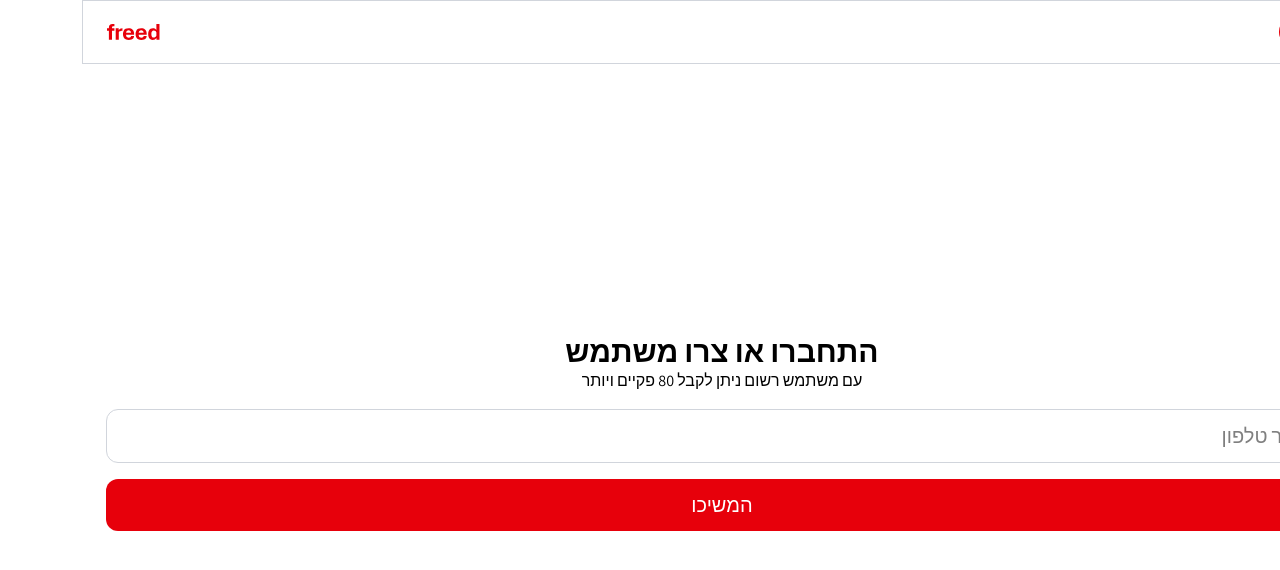
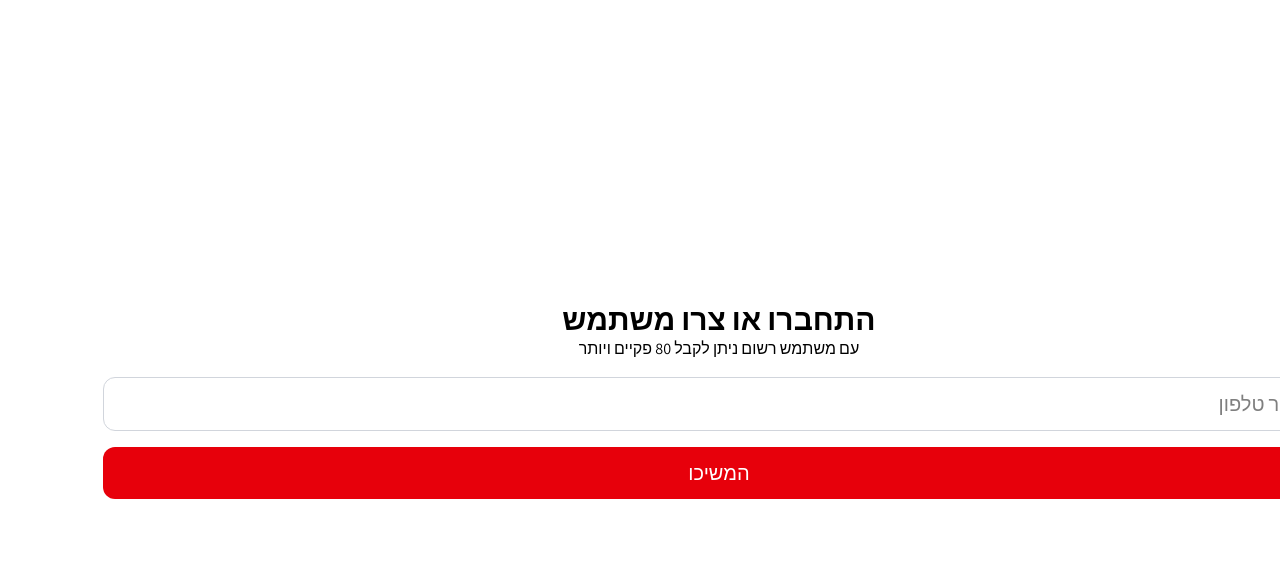
Before and after one commit to itayoshri/free-drink, a Next.js app in the folder app/: page /account in a window 1280 px wide. Shown: the top 570 px of the page. Built offline with nearby package versions, Linux system fonts and the light colour scheme.

Commit message:
REFACTOR: multiple layouts

```diff
--- /dev/null
+++ b/app/app/(no-layout)/layout.tsx
@@ -0,0 +1,24 @@
+"use client";
+import Navbar from "@/components/UI/Navbar";
+import "../globals.css";
+import { useAuth } from "@/context";
+import LoadingPage from "../Loading";
+
+export default function NoLayout({ children }: { children: React.ReactNode }) {
+  const { loading } = useAuth();
+
+  return (
+    <>
+      {loading ? (
+        <LoadingPage />
+      ) : (
+        <>
+          <Navbar />
+          <main className="flex-1 flex flex-col justify-center items-center px-6">
+            {children}
+          </main>
+        </>
+      )}
+    </>
+  ); // <- this disables the parent layout
+}
--- a/app/app/page.tsx
+++ b/app/app/(no-layout)/page.tsx
@@ -1,9 +1,8 @@
 "use client";
 import { useAuth } from "@/context";
-import PhoneInputPage from "./PhoneInput";
-import VerifyPage from "./VerificationCode";
-import LoadingPage from "./Loading";
-import CompletedPage from "./Completed";
+import PhoneInputPage from "../PhoneInput";
+import VerifyPage from "../VerificationCode";
+import CompletedPage from "../Completed";
 import { JSX } from "react";
 
 const steps: Record<string, JSX.Element> = {
@@ -13,9 +12,7 @@ const steps: Record<string, JSX.Element> = {
 };
 
 export default function Home() {
-  const { step, loading } = useAuth();
-
-  if (loading) return <LoadingPage />;
+  const { step } = useAuth();
 
   return steps[step] ?? null;
 }
--- /dev/null
+++ b/app/app/account/layout.tsx
@@ -0,0 +1,9 @@
+import "../globals.css";
+
+export default function NoLayout({ children }: { children: React.ReactNode }) {
+  return (
+    <main className="flex-1 flex flex-col justify-center items-center px-6">
+      {children}
+    </main>
+  );
+}
--- a/app/app/layout.tsx
+++ b/app/app/layout.tsx
@@ -1,8 +1,6 @@
 import type { Metadata } from "next";
 import "./globals.css";
 import { AuthProvider } from "@/context";
-import { NoKey } from "@/components/Icons";
-import ClientAuth from "@/components/Auth";
 import Navbar from "@/components/UI/Navbar";
 
 export const metadata: Metadata = {
@@ -21,10 +19,7 @@ export default function RootLayout({
         <body className={`antialiased !bg-white`}>
           <body className="antialiased !bg-white">
             <div className="flex flex-col min-h-screen w-screen">
-              <Navbar />
-              <main className="flex-1 flex flex-col justify-center items-center px-6">
-                {children}
-              </main>
+              {children}
             </div>
           </body>
         </body>
```
